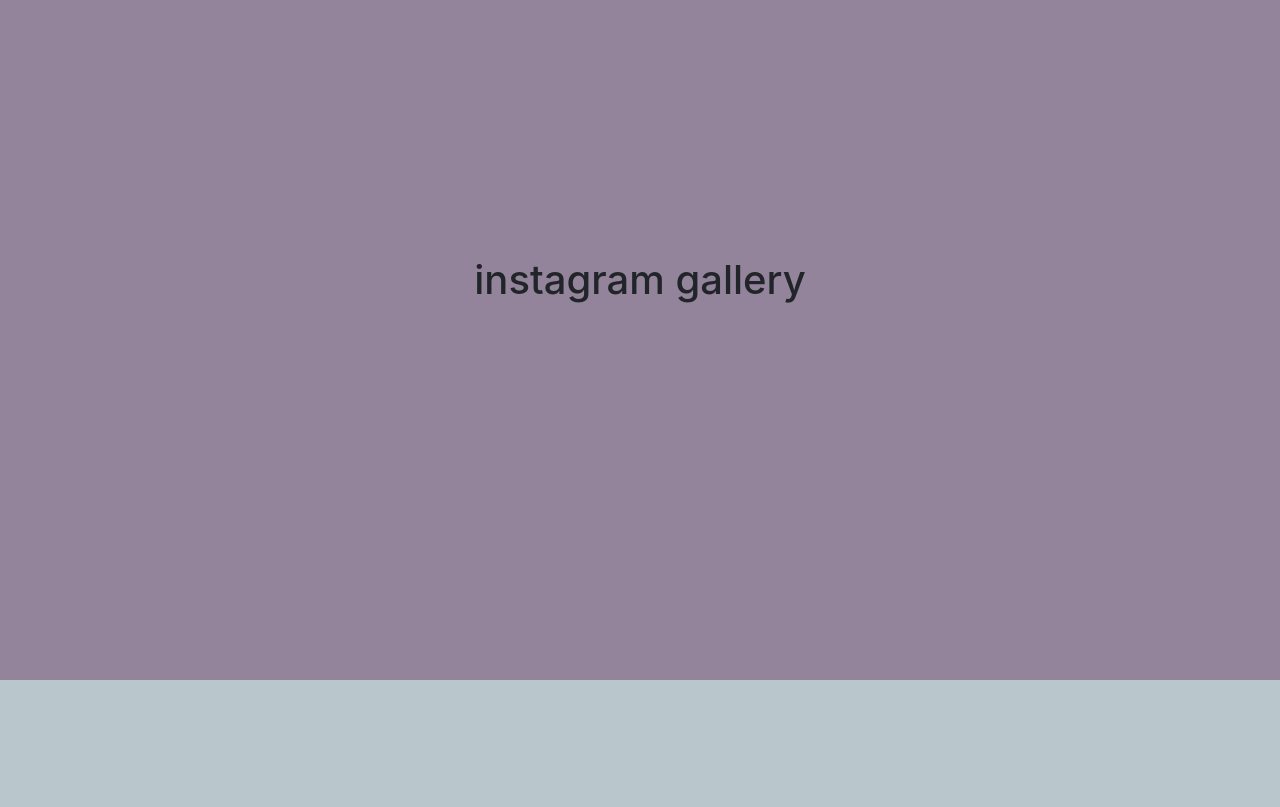
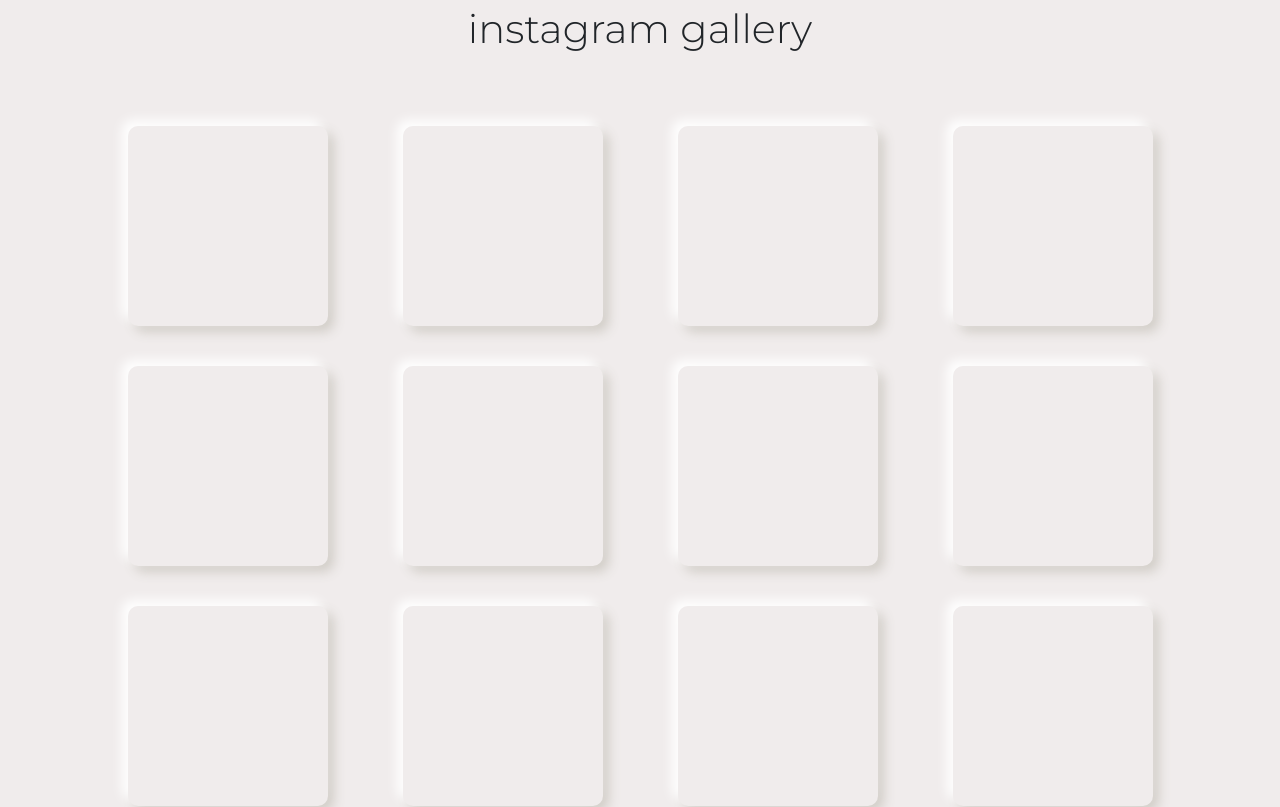
Before and after one commit to aarkitekkt/zeesy-bakes, a React (Create React App) app: page / in a window 1280 px wide. Shown: the part 920-1727 px from the top of the page. Built offline with nearby package versions, Linux system fonts and the light colour scheme.

Commit message:
gallery framework

```diff
--- a/src/Components/Instagram/index.js
+++ b/src/Components/Instagram/index.js
@@ -4,12 +4,49 @@
 function Instagram() {
     return (
         <div className="instagram">
-            <div id="instagramContent">
-                <div id="instagramTitle">
-                    <h1>instagram gallery</h1>
+            <h1 id="instagramTitle">instagram gallery</h1>
+            <div id="instagramContent" className="container">
+                <div className="row mx-auto">
+                    <div className="col-12 col-sm-6 col-md-4 col-lg-3 flex">
+                        <div className="gram mx-auto"></div>
+                    </div>
+                    <div className="col-12 col-sm-6 col-md-4 col-lg-3 flex">
+                        <div className="gram mx-auto"></div>
+                    </div>
+                    <div className="col-12 col-sm-6 col-md-4 col-lg-3 flex">
+                        <div className="gram mx-auto"></div>
+                    </div>
+                    <div className="col-12 col-sm-6 col-md-4 col-lg-3 flex">
+                        <div className="gram mx-auto"></div>
+                    </div>
+                    <div className="col-12 col-sm-6 col-md-4 col-lg-3 flex">
+                        <div className="gram mx-auto"></div>
+                    </div>
+                    <div className="col-12 col-sm-6 col-md-4 col-lg-3 flex">
+                        <div className="gram mx-auto"></div>
+                    </div>
+                    <div className="col-12 col-sm-6 col-md-4 col-lg-3 flex">
+                        <div className="gram mx-auto"></div>
+                    </div>
+                    <div className="col-12 col-sm-6 col-md-4 col-lg-3 flex">
+                        <div className="gram mx-auto"></div>
+                    </div>
+                    <div className="col-12 col-sm-6 col-md-4 col-lg-3 flex">
+                        <div className="gram mx-auto"></div>
+                    </div>
+                    <div className="col-12 col-sm-6 col-md-4 col-lg-3 flex">
+                        <div className="gram mx-auto"></div>
+                    </div>
+                    <div className="col-12 col-sm-6 col-md-4 col-lg-3 flex">
+                        <div className="gram mx-auto"></div>
+                    </div>
+                    <div className="col-12 col-sm-6 col-md-4 col-lg-3 flex">
+                        <div className="gram mx-auto"></div>
+                    </div>
                 </div>
             </div>
         </div>
+
     )
 }
 
--- a/src/Components/Instagram/style.css
+++ b/src/Components/Instagram/style.css
@@ -1,17 +1,28 @@
 .instagram {
-    background-color: #94849B;
+    background-color: rgb(240, 236, 236);
     width: 100%;
-    height: 100vh;
+    min-height: 100vh;
     margin: 0px;
+    padding-bottom: 30px;
+}
+
+#instagramTitle {
+    font-family: 'Montserrat', sans-serif;
+    font-weight: 300;
+    padding-top: 125px;
+    padding-bottom: 25px;
 }
 
 #instagramContent {
-    position: relative;
-    top: 50%;
-    left: 50%;
-    transform: translate(-50%, -50%);
+    background: rgb(240, 236, 236);
+    padding: 20px;
+
 }
 
-.curve {
-    background: blue;
+.gram {
+    width: 200px;
+    height: 200px;
+    margin: 20px;
+    box-shadow: -6px -6px 12px #FFFFFF, 6px 6px 12px #D1CDC7 ;
+    border-radius: 10px;
 }
```
